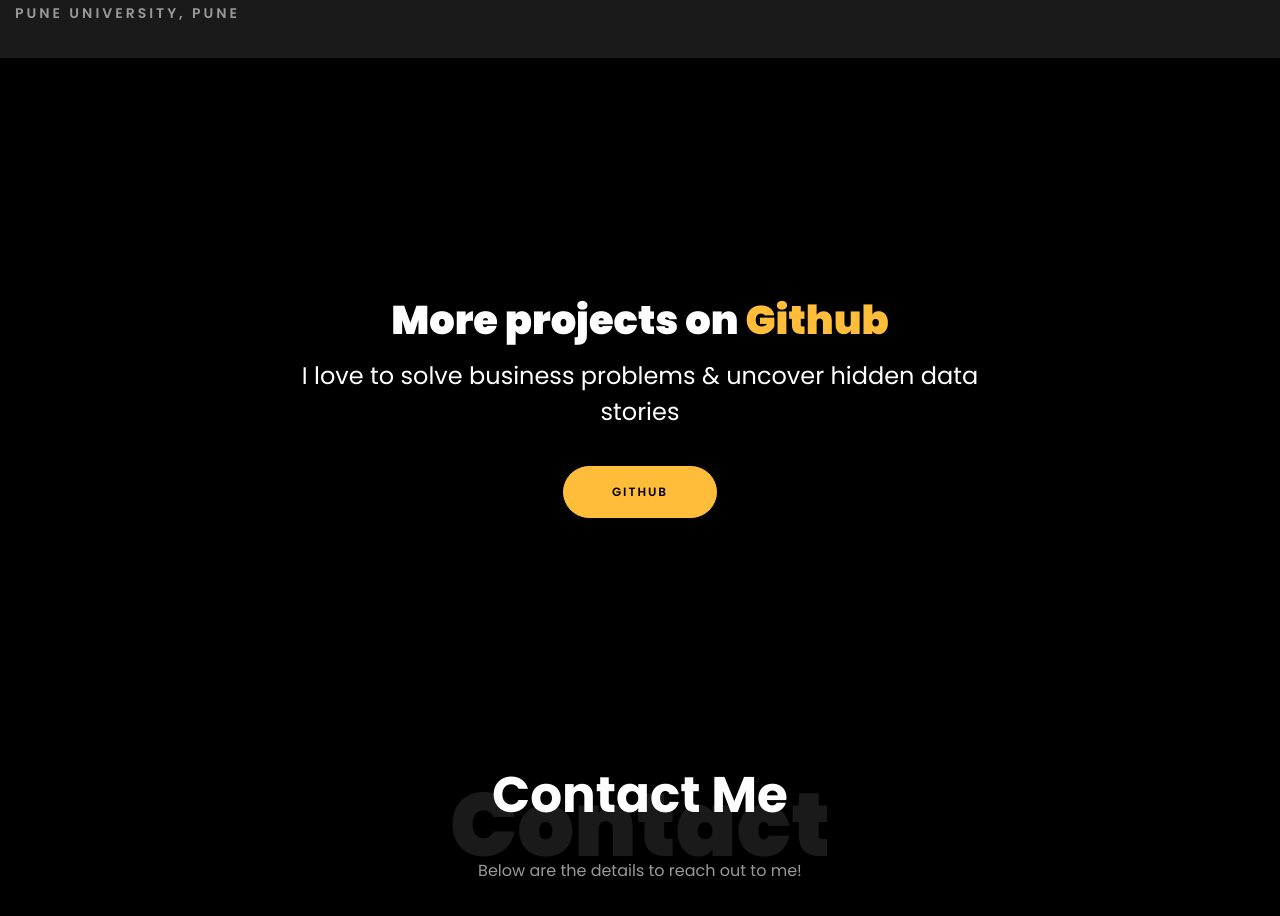
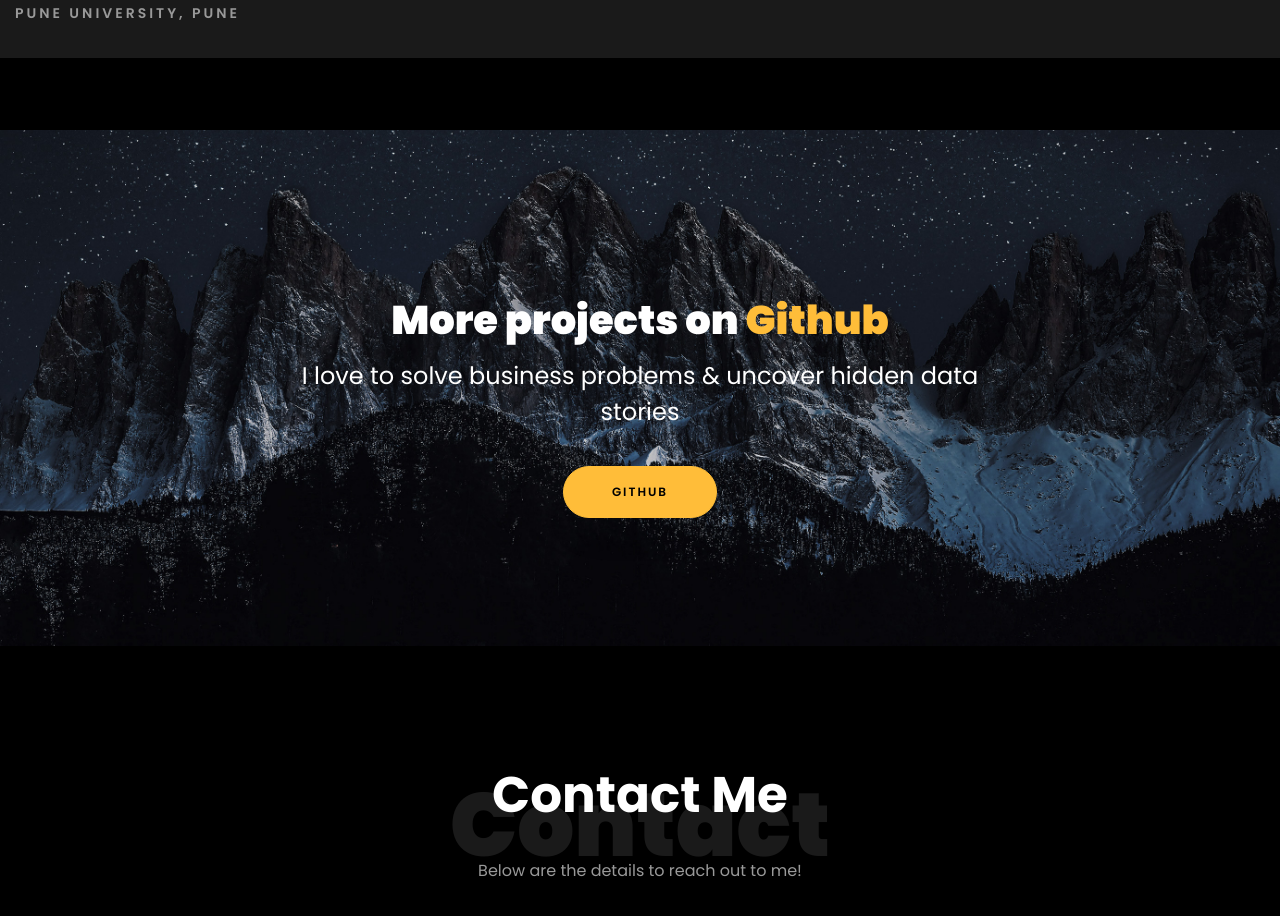
Before and after one commit to SukshantBalure/Portfolio, a plain HTML site: page index.html in a window 1280 px wide. Shown: the part 3132-4048 px from the top of the page. Drawn offline with Linux system fonts and the light colour scheme; files whose address does not match are found by name.

Commit message:
Update index.html

```diff
--- a/index.html
+++ b/index.html
@@ -434,7 +434,7 @@
 		  </div>
 		</div>
 
-		<div class="ftco-section ftco-hireme img margin-top" style="background-color: black;">
+		<div class="ftco-section ftco-hireme img margin-top" style="background-image: url(images/bg_1.jpg)">
 			  <!-- <div class="container"> -->
 				  <div class="row justify-content-center">
 					  <div class="col-md-7 ftco-animate text-center">
```
